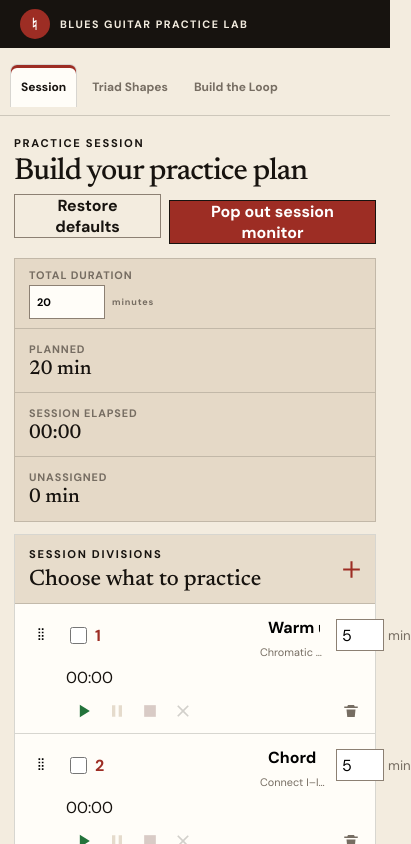
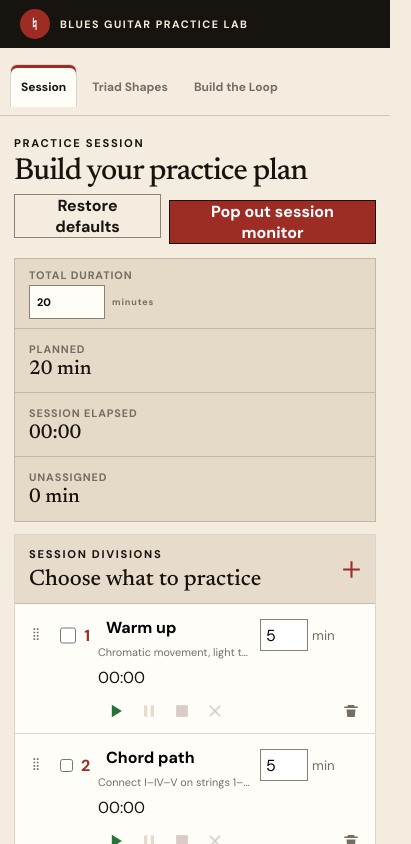
Before and after one commit to flyfisher1952/blues-guitar-practice-lab, an Angular app: page / in a window 390 px wide. Shown: the top 844 px of the page, 411 px wide, since content can reach past the window. Built offline with nearby package versions, Linux system fonts and the light colour scheme; what html-docx-js-typescript would draw is missing.

Commit message:
Style division drag handles and ordering

```diff
--- a/src/app/app.component.css
+++ b/src/app/app.component.css
@@ -71,9 +71,14 @@ main { min-height: calc(100vh - 176px); }
 .session-plan-card h2, .practice-history h2 { margin: 0; font: 1.4rem/1 "Newsreader", serif; }
 .session-plan-card > header button { min-height: 34px; padding: 0 12px; border: 1px solid var(--ink); background: transparent; font-weight: 700; cursor: pointer; }
 .segment-editor-list { display: grid; }
-.segment-editor { min-height: 58px; padding: 7px 9px; display: grid; grid-template-columns: 42px minmax(130px, 1fr) 72px 66px auto 30px; align-items: center; gap: 8px; border-bottom: 1px solid var(--line); }
+.segment-editor { min-height: 58px; padding: 7px 9px; display: grid; grid-template-columns: 24px 42px minmax(130px, 1fr) 72px 66px auto 30px; align-items: center; gap: 8px; border-bottom: 1px solid var(--line); }
 .segment-editor:last-child { border-bottom: 0; }
 .segment-editor.done { box-shadow: inset 4px 0 0 #2f7d45; }
+.segment-editor.dragging { opacity: .45; }
+.segment-editor:has(.segment-drag-handle:hover) { background: #f5efe5; }
+.segment-drag-handle { width: 24px; min-height: 32px; cursor: grab; }
+.segment-drag-handle:active { cursor: grabbing; }
+.segment-drag-handle svg { width: 18px; height: 22px; fill: #766d62; }
 .segment-enabled { display: flex; align-items: center; gap: 5px; }
 .segment-enabled input { width: 17px; height: 17px; accent-color: var(--red); }
 .segment-number { color: var(--red); font-weight: 800; }
@@ -512,7 +517,7 @@ footer { padding: 24px clamp(20px, 5vw, 72px); display: flex; justify-content: s
 
 @media (max-width: 1000px) {
   .session-layout { grid-template-columns: 1fr; }
-  .segment-editor { grid-template-columns: 42px minmax(130px, 1fr) 72px 66px auto 30px; }
+  .segment-editor { grid-template-columns: 24px 42px minmax(130px, 1fr) 72px 66px auto 30px; }
   .triad-panel { height: auto; min-height: calc(100vh - 104px); overflow: visible; }
   .triad-workspace { height: auto; grid-template-columns: 1fr; }
   .triad-library { padding-right: 0; overflow: visible; }
@@ -527,8 +532,8 @@ footer { padding: 24px clamp(20px, 5vw, 72px); display: flex; justify-content: s
   .session-summary-bar { grid-template-columns: 1fr 1fr; }
   .session-summary-bar > *:nth-child(2) { border-right: 0; }
   .session-summary-bar > *:nth-child(-n+2) { border-bottom: 1px solid var(--line); }
-  .segment-editor { grid-template-columns: 38px minmax(120px, 1fr) 70px 62px 30px; }
-  .segment-inline-controls { grid-column: 2 / 5; }
+  .segment-editor { grid-template-columns: 24px 38px minmax(120px, 1fr) 70px 62px 30px; }
+  .segment-inline-controls { grid-column: 3 / 6; }
   .session-monitor { right: 10px; bottom: 10px; }
   .site-header p { display: none; }
   .workbench-nav { padding-top: 8px; padding-bottom: 8px; align-items: center; }
@@ -552,9 +557,9 @@ footer { padding: 24px clamp(20px, 5vw, 72px); display: flex; justify-content: s
   .session-summary-bar { grid-template-columns: 1fr; }
   .session-summary-bar > * { border-right: 0; border-bottom: 1px solid var(--line); }
   .session-summary-bar > *:last-child { border-bottom: 0; }
-  .segment-editor { grid-template-columns: 34px minmax(100px, 1fr) 68px 30px; }
-  .segment-elapsed { grid-column: 2; }
-  .segment-inline-controls { grid-column: 2 / 4; }
+  .segment-editor { grid-template-columns: 24px 34px minmax(100px, 1fr) 68px 30px; }
+  .segment-elapsed { grid-column: 3; }
+  .segment-inline-controls { grid-column: 3 / 5; }
   .monitor-segments section { grid-template-columns: 1fr 70px; }
   .monitor-controls { grid-column: 1 / -1; }
   .brand > span:last-child { font-size: .67rem; }
```
